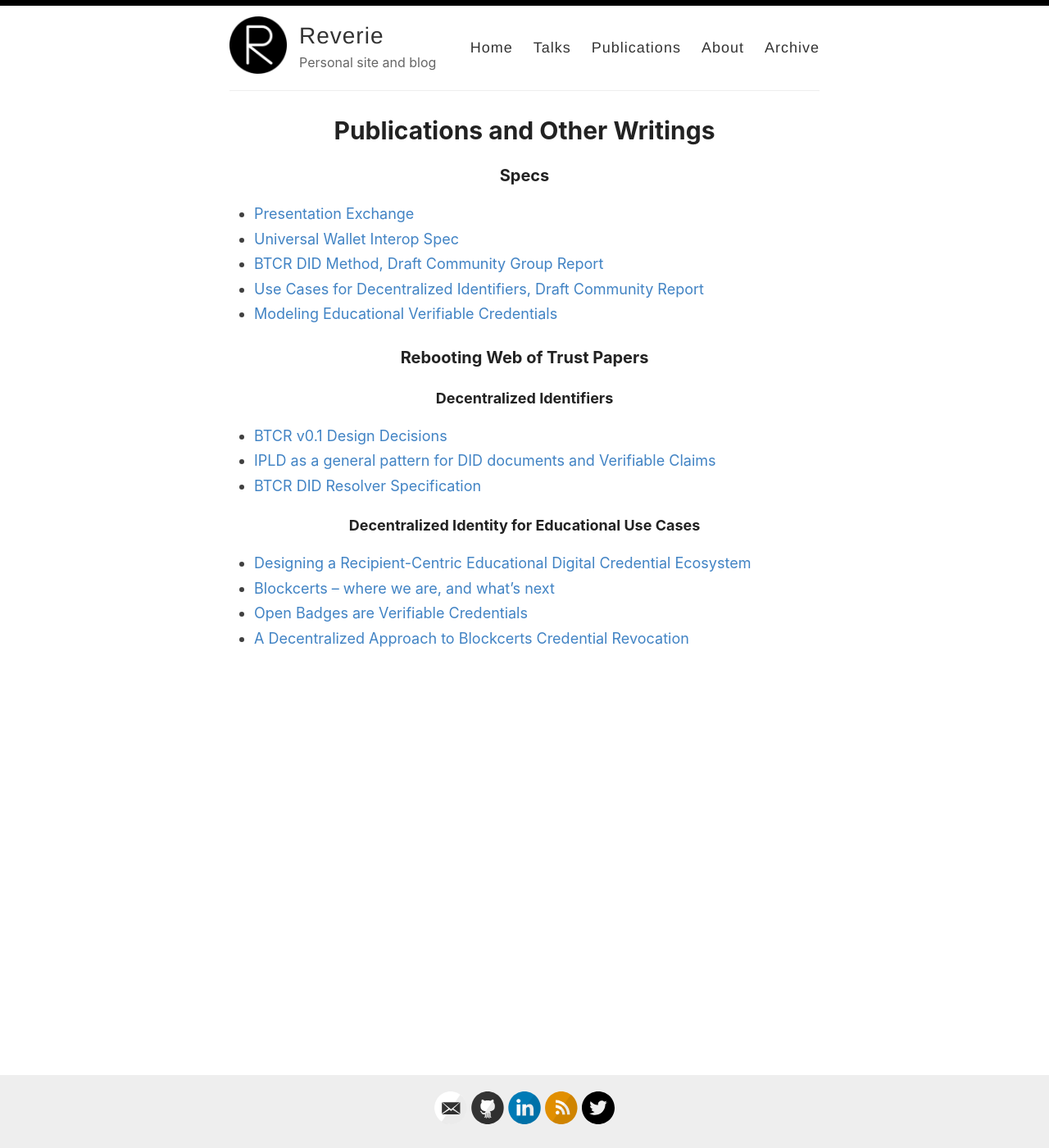
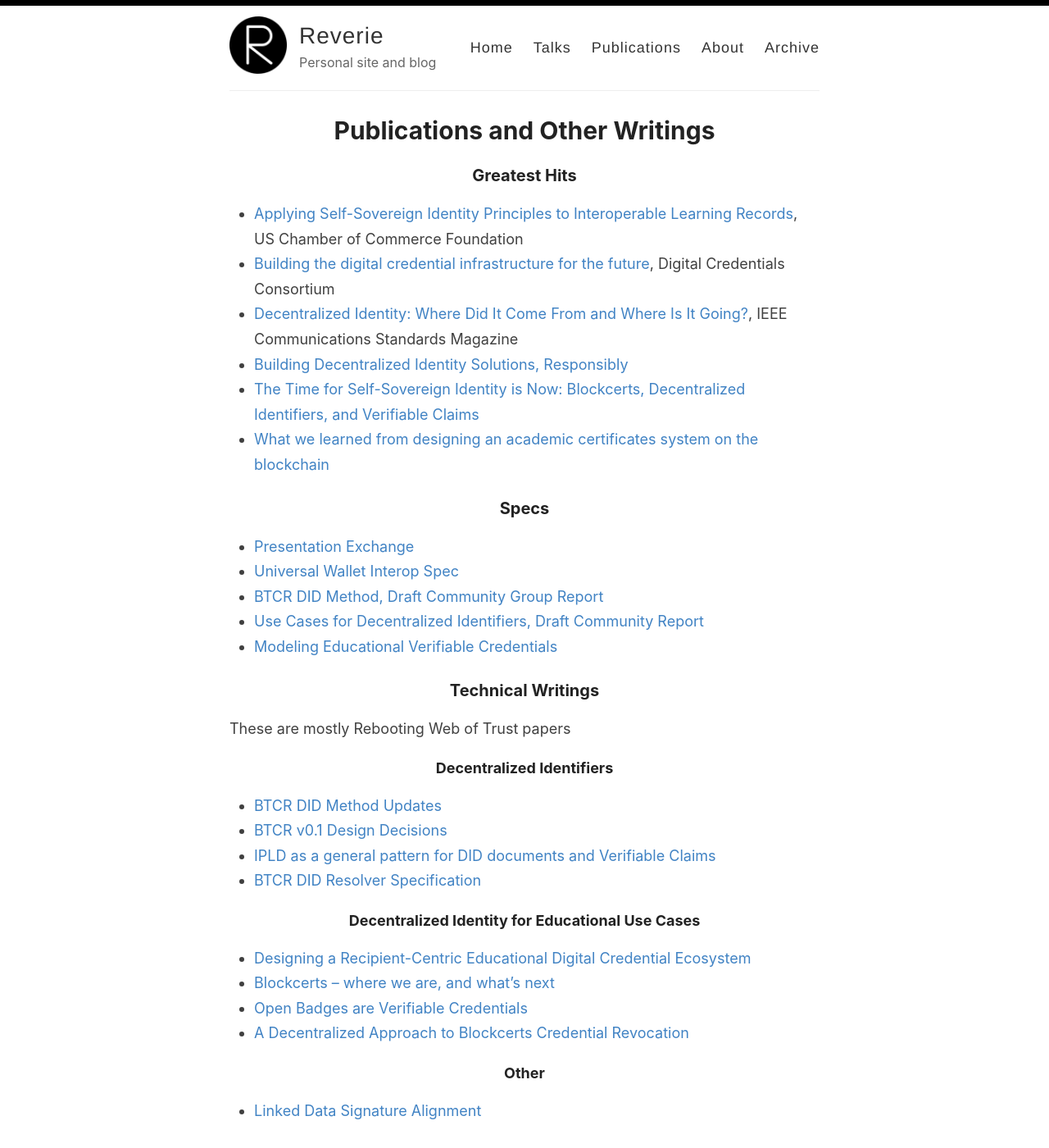
Before and after one commit to kimdhamilton/kimdhamilton.github.io, a Jekyll site: the page built from _pages/publications.md, in a window 1280 px wide and 1400 px high. Shown: the whole window at 82% size. Built offline with Jekyll 4.4.1, drawn with Linux system fonts in a browser that asks for light colours.

Commit message:
Update publications.md

```diff
--- a/_pages/publications.md
+++ b/_pages/publications.md
@@ -3,6 +3,15 @@
 title: Publications and Other Writings
 permalink: /publications/
 ---
+
+### Greatest Hits
+
+- [Applying Self-Sovereign Identity Principles to Interoperable Learning Records](https://www.uschamberfoundation.org/sites/default/files/media-uploads/Applying%20SSI%20Principles%20to%20ILRs%20Report.pdf), US Chamber of Commerce Foundation
+- [Building the digital credential infrastructure for the future](https://digitalcredentials.mit.edu/wp-content/uploads/2020/02/white-paper-building-digital-credential-infrastructure-future.pdf), Digital Credentials Consortium
+- [Decentralized Identity: Where Did It Come From and Where Is It Going?](https://www.researchgate.net/publication/339835028_Decentralized_Identity_Where_Did_It_Come_From_and_Where_Is_It_Going), IEEE Communications Standards Magazine
+- [Building Decentralized Identity Solutions, Responsibly](https://medium.com/@kimdhamilton/building-decentralized-identity-solutions-responsibly-5bae8a1750b7)
+- [The Time for Self-Sovereign Identity is Now: Blockcerts, Decentralized Identifiers, and Verifiable Claims](https://medium.com/learning-machine-blog/the-time-for-self-sovereign-identity-is-now-222aab97041b)
+- [What we learned from designing an academic certificates system on the blockchain](https://medium.com/mit-media-lab/what-we-learned-from-designing-an-academic-certificates-system-on-the-blockchain-34ba5874f196)
 
 ### Specs
 
@@ -12,10 +21,13 @@
 - [Use Cases for Decentralized Identifiers, Draft Community Report](https://w3c-ccg.github.io/did-use-cases/)
 - [Modeling Educational Verifiable Credentials](https://w3c-ccg.github.io/vc-ed-models/)
 
-### Rebooting Web of Trust Papers
+### Technical Writings
+
+These are mostly Rebooting Web of Trust papers
 
 ##### Decentralized Identifiers
 
+- [BTCR DID Method Updates](https://medium.com/@kimdhamilton/btcr-did-method-updates-d0fd14386139)
 - [BTCR v0.1 Design Decisions](https://github.com/WebOfTrustInfo/rwot7-toronto/blob/master/final-documents/btcr_0_1.pdf)
 - [IPLD as a general pattern for DID documents and Verifiable Claims](https://github.com/WebOfTrustInfo/rwot7-toronto/blob/master/final-documents/ipld-did.pdf)
 - [BTCR DID Resolver Specification](https://github.com/WebOfTrustInfo/rebooting-the-web-of-trust-spring2018/blob/master/final-documents/btcr-resolver.pdf)
@@ -26,3 +38,7 @@
 - [Blockcerts -- where we are, and what's next](https://github.com/WebOfTrustInfo/rwot7-toronto/blob/master/topics-and-advance-readings/blockcerts_roadmap.md)
 - [Open Badges are Verifiable Credentials](https://github.com/WebOfTrustInfo/rebooting-the-web-of-trust-spring2018/blob/master/final-documents/open-badges-are-verifiable-credentials.pdf)
 - [A Decentralized Approach to Blockcerts Credential Revocation](https://github.com/WebOfTrustInfo/rwot5-boston/blob/master/final-documents/blockcerts-revocation.pdf)
+
+##### Other
+
+- [Linked Data Signature Alignment](https://github.com/WebOfTrustInfo/rwot4-paris/blob/master/final-documents/ld-signatures.pdf)
```
